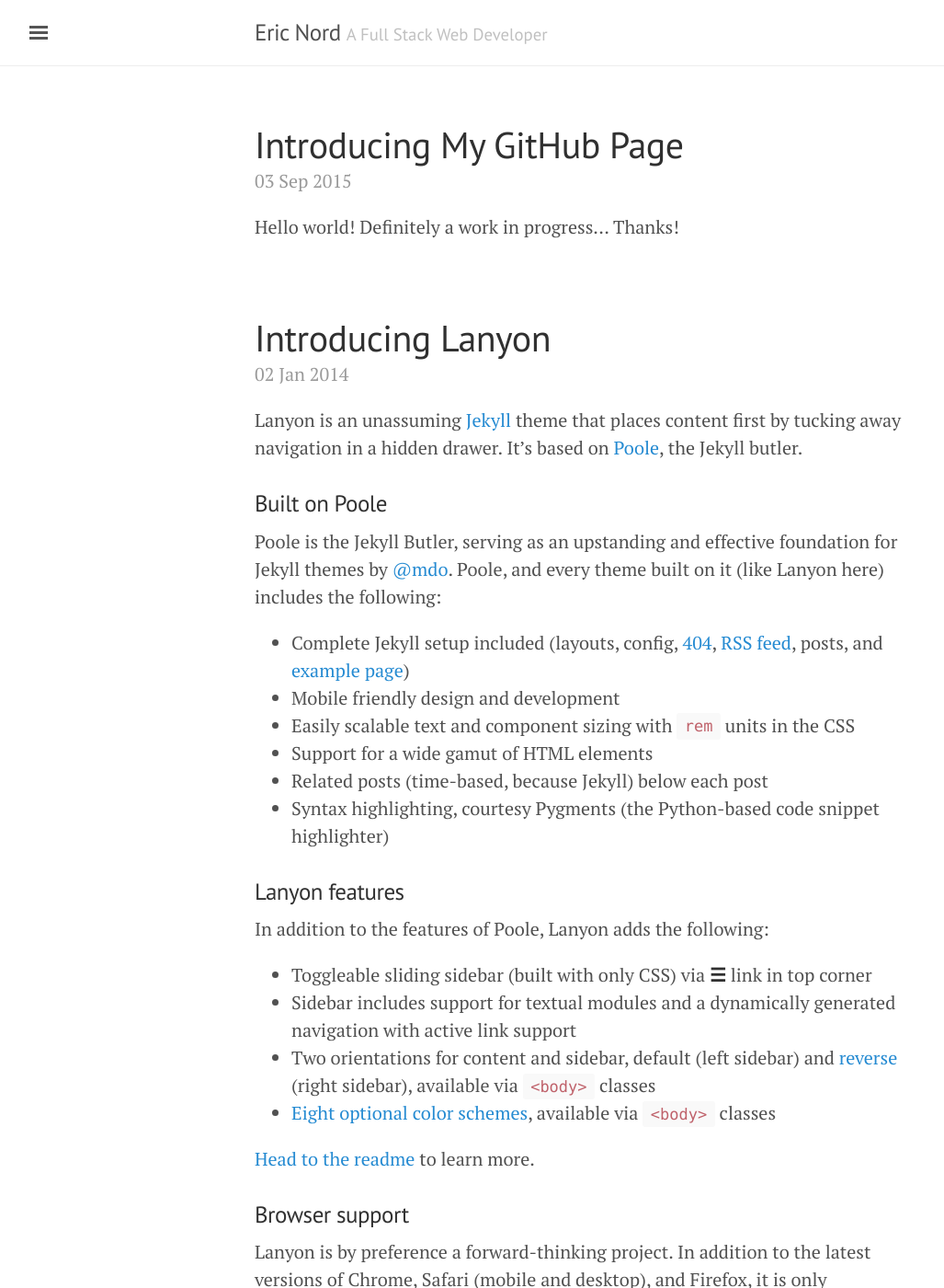
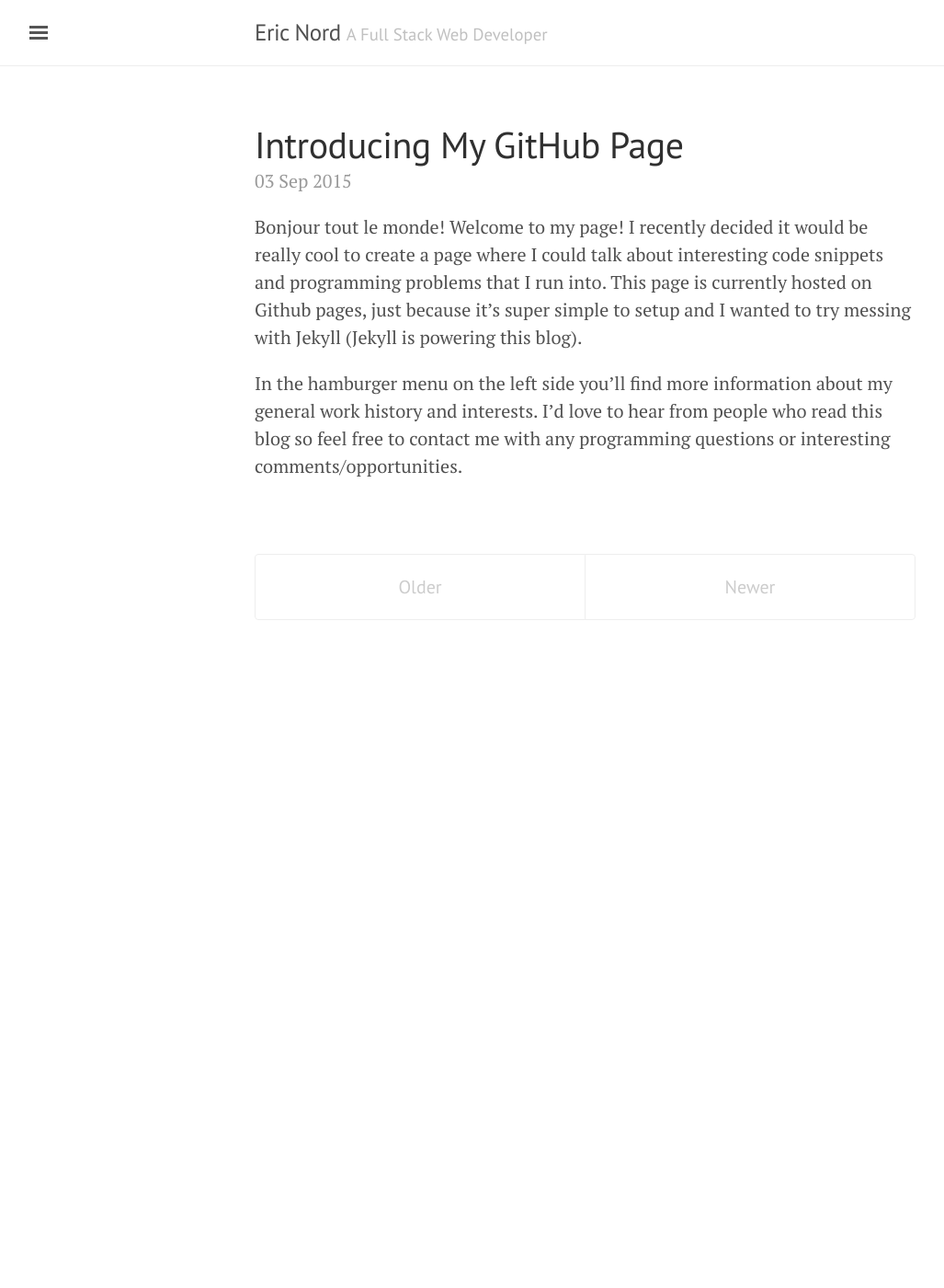
Before and after one commit to ThatEric/thateric.github.io, a Jekyll site: the page built from index.html, in a window 1280 px wide and 1400 px high. Shown: the whole window at 92% size, without its empty margins (3-1030 px from the left). Built offline with Jekyll 4.4.1, drawn with Linux system fonts in a browser that asks for light colours; the list of posts is cut into pages by our own code; some of the changed text lies outside the part shown.

Commit message:
Finished about me, started work history

```diff
--- a/_config.yml
+++ b/_config.yml
@@ -9,6 +9,7 @@
 tagline:             'A Full Stack Web Developer'
 description:         'The personal site of Eric Nord'
 url:                 'http://thateric.github.io/'
+github:             'https://github.com/ThatEric/thateric.github.io'
 baseurl:             ''
 paginate:            5
 
--- a/_includes/sidebar.html
+++ b/_includes/sidebar.html
@@ -24,9 +24,7 @@
         {% endif %}
       {% endif %}
     {% endfor %}
-
-    <a class="sidebar-nav-item" href="{{ site.github.repo }}/archive/v{{ site.version }}.zip">Download</a>
-    <a class="sidebar-nav-item" href="{{ site.github.repo }}">GitHub project</a>
+    <a class="sidebar-nav-item" href="{{ site.github }}">GitHub project</a>
     <span class="sidebar-nav-item">Currently v{{ site.version }}</span>
   </nav>
 
--- a/_posts/2013-12-31-whats-jekyll.md
+++ /dev/null
@@ -1,12 +0,0 @@
----
-layout: post
-title: What's Jekyll?
----
-
-[Jekyll](http://jekyllrb.com) is a static site generator, an open-source tool for creating simple yet powerful websites of all shapes and sizes. From [the project's readme](https://github.com/mojombo/jekyll/blob/master/README.markdown):
-
-  > Jekyll is a simple, blog aware, static site generator. It takes a template directory [...] and spits out a complete, static website suitable for serving with Apache or your favorite web server. This is also the engine behind GitHub Pages, which you can use to host your project’s page or blog right here from GitHub.
-
-It's an immensely useful tool and one we encourage you to use here with Lanyon.
-
-Find out more by [visiting the project on GitHub](https://github.com/mojombo/jekyll).
--- a/_posts/2014-01-01-example-content.md
+++ /dev/null
@@ -1,122 +0,0 @@
----
-layout: post
-title: Example content
----
-
-
-<div class="message">
-  Howdy! This is an example blog post that shows several types of HTML content supported in this theme.
-</div>
-
-Cum sociis natoque penatibus et magnis <a href="#">dis parturient montes</a>, nascetur ridiculus mus. *Aenean eu leo quam.* Pellentesque ornare sem lacinia quam venenatis vestibulum. Sed posuere consectetur est at lobortis. Cras mattis consectetur purus sit amet fermentum.
-
-> Curabitur blandit tempus porttitor. Nullam quis risus eget urna mollis ornare vel eu leo. Nullam id dolor id nibh ultricies vehicula ut id elit.
-
-Etiam porta **sem malesuada magna** mollis euismod. Cras mattis consectetur purus sit amet fermentum. Aenean lacinia bibendum nulla sed consectetur.
-
-## Inline HTML elements
-
-HTML defines a long list of available inline tags, a complete list of which can be found on the [Mozilla Developer Network](https://developer.mozilla.org/en-US/docs/Web/HTML/Element).
-
-- **To bold text**, use `<strong>`.
-- *To italicize text*, use `<em>`.
-- Abbreviations, like <abbr title="HyperText Markup Langage">HTML</abbr> should use `<abbr>`, with an optional `title` attribute for the full phrase.
-- Citations, like <cite>&mdash; Mark otto</cite>, should use `<cite>`.
-- <del>Deleted</del> text should use `<del>` and <ins>inserted</ins> text should use `<ins>`.
-- Superscript <sup>text</sup> uses `<sup>` and subscript <sub>text</sub> uses `<sub>`.
-
-Most of these elements are styled by browsers with few modifications on our part.
-
-## Heading
-
-Vivamus sagittis lacus vel augue rutrum faucibus dolor auctor. Duis mollis, est non commodo luctus, nisi erat porttitor ligula, eget lacinia odio sem nec elit. Morbi leo risus, porta ac consectetur ac, vestibulum at eros.
-
-### Code
-
-Cum sociis natoque penatibus et magnis dis `code element` montes, nascetur ridiculus mus.
-
-{% highlight js %}
-// Example can be run directly in your JavaScript console
-
-// Create a function that takes two arguments and returns the sum of those arguments
-var adder = new Function("a", "b", "return a + b");
-
-// Call the function
-adder(2, 6);
-// > 8
-{% endhighlight %}
-
-Aenean lacinia bibendum nulla sed consectetur. Etiam porta sem malesuada magna mollis euismod. Fusce dapibus, tellus ac cursus commodo, tortor mauris condimentum nibh, ut fermentum massa.
-
-### Lists
-
-Cum sociis natoque penatibus et magnis dis parturient montes, nascetur ridiculus mus. Aenean lacinia bibendum nulla sed consectetur. Etiam porta sem malesuada magna mollis euismod. Fusce dapibus, tellus ac cursus commodo, tortor mauris condimentum nibh, ut fermentum massa justo sit amet risus.
-
-* Praesent commodo cursus magna, vel scelerisque nisl consectetur et.
-* Donec id elit non mi porta gravida at eget metus.
-* Nulla vitae elit libero, a pharetra augue.
-
-Donec ullamcorper nulla non metus auctor fringilla. Nulla vitae elit libero, a pharetra augue.
-
-1. Vestibulum id ligula porta felis euismod semper.
-2. Cum sociis natoque penatibus et magnis dis parturient montes, nascetur ridiculus mus.
-3. Maecenas sed diam eget risus varius blandit sit amet non magna.
-
-Cras mattis consectetur purus sit amet fermentum. Sed posuere consectetur est at lobortis.
-
-<dl>
-  <dt>HyperText Markup Language (HTML)</dt>
-  <dd>The language used to describe and define the content of a Web page</dd>
-
-  <dt>Cascading Style Sheets (CSS)</dt>
-  <dd>Used to describe the appearance of Web content</dd>
-
-  <dt>JavaScript (JS)</dt>
-  <dd>The programming language used to build advanced Web sites and applications</dd>
-</dl>
-
-Integer posuere erat a ante venenatis dapibus posuere velit aliquet. Morbi leo risus, porta ac consectetur ac, vestibulum at eros. Nullam quis risus eget urna mollis ornare vel eu leo.
-
-### Tables
-
-Aenean lacinia bibendum nulla sed consectetur. Lorem ipsum dolor sit amet, consectetur adipiscing elit.
-
-<table>
-  <thead>
-    <tr>
-      <th>Name</th>
-      <th>Upvotes</th>
-      <th>Downvotes</th>
-    </tr>
-  </thead>
-  <tfoot>
-    <tr>
-      <td>Totals</td>
-      <td>21</td>
-      <td>23</td>
-    </tr>
-  </tfoot>
-  <tbody>
-    <tr>
-      <td>Alice</td>
-      <td>10</td>
-      <td>11</td>
-    </tr>
-    <tr>
-      <td>Bob</td>
-      <td>4</td>
-      <td>3</td>
-    </tr>
-    <tr>
-      <td>Charlie</td>
-      <td>7</td>
-      <td>9</td>
-    </tr>
-  </tbody>
-</table>
-
-Nullam id dolor id nibh ultricies vehicula ut id elit. Sed posuere consectetur est at lobortis. Nullam quis risus eget urna mollis ornare vel eu leo.
-
------
-
-Want to see something else added? <a href="https://github.com/poole/poole/issues/new">Open an issue.</a>
--- a/_posts/2014-01-02-introducing-lanyon.md
+++ /dev/null
@@ -1,38 +0,0 @@
----
-layout: post
-title: Introducing Lanyon
----
-
-Lanyon is an unassuming [Jekyll](http://jekyllrb.com) theme that places content first by tucking away navigation in a hidden drawer. It's based on [Poole](http://getpoole.com), the Jekyll butler.
-
-### Built on Poole
-
-Poole is the Jekyll Butler, serving as an upstanding and effective foundation for Jekyll themes by [@mdo](https://twitter.com/mdo). Poole, and every theme built on it (like Lanyon here) includes the following:
-
-* Complete Jekyll setup included (layouts, config, [404](/404), [RSS feed](/atom.xml), posts, and [example page](/about))
-* Mobile friendly design and development
-* Easily scalable text and component sizing with `rem` units in the CSS
-* Support for a wide gamut of HTML elements
-* Related posts (time-based, because Jekyll) below each post
-* Syntax highlighting, courtesy Pygments (the Python-based code snippet highlighter)
-
-### Lanyon features
-
-In addition to the features of Poole, Lanyon adds the following:
-
-* Toggleable sliding sidebar (built with only CSS) via **☰** link in top corner
-* Sidebar includes support for textual modules and a dynamically generated navigation with active link support
-* Two orientations for content and sidebar, default (left sidebar) and [reverse](https://github.com/poole/lanyon#reverse-layout) (right sidebar), available via `<body>` classes
-* [Eight optional color schemes](https://github.com/poole/lanyon#themes), available via `<body>` classes
-
-[Head to the readme](https://github.com/poole/lanyon#readme) to learn more.
-
-### Browser support
-
-Lanyon is by preference a forward-thinking project. In addition to the latest versions of Chrome, Safari (mobile and desktop), and Firefox, it is only compatible with Internet Explorer 9 and above.
-
-### Download
-
-Lanyon is developed on and hosted with GitHub. Head to the <a href="https://github.com/poole/lanyon">GitHub repository</a> for downloads, bug reports, and features requests.
-
-Thanks!
--- a/_posts/2015-09-03-introducing-me.md
+++ b/_posts/2015-09-03-introducing-me.md
@@ -3,5 +3,10 @@
 title: Introducing My GitHub Page
 ---
 
-Hello world! Definitely a work in progress...
-Thanks!
+Bonjour tout le monde! Welcome to my page! I recently decided it would be really cool to create a page where I could
+talk about interesting code snippets and programming problems that I run into. This page is currently hosted on Github
+pages, just because it's super simple to setup and I wanted to try messing with Jekyll (Jekyll is powering this blog).
+
+In the hamburger menu on the left side you'll find more information about my general work history and interests. I'd
+love to hear from people who read this blog so feel free to contact me with any programming questions or interesting
+comments/opportunities.
--- a/about.md
+++ b/about.md
@@ -3,15 +3,32 @@
 title: About
 ---
 
+## Summary
+Hi, I'm a full stack web developer that originally went to school for electrical engineering.
+I originally was focused on working as an engineer, but quickly fell in love with web development after I graduated.
+Right now I am interested in all forms of programming.
 
-I'm a Web Developer that graduated with an MS in Electrical and Computer Engineering from UCSB.
-I originally was focused on working as an Electrical Engineer, but quickly fell in love with web development after I graduated.
-Right now I am interested in all forms of programming, but I focus mostly on web apps and mobile development in my free time.
-My most used languages are C#, TSQL, and JavaScript, but I have also built web apps with a wide variety of languages, frameworks, and databases.
-I love learning new languages and techniques so I'm always switching up my project tools.
-My current pet site is written in JavaScript using Node.js running on AWS storing it's data primarily in DynamoDB.
-My previous pet site was written in Python using Flask running on DigitalOcean and using PostgreSQL.
+I have been called a coding hipster by coworkers because I really love following and implementing current programming
+trends and frameworks. I generally work in the backend in SQL and C#, but I also really enjoy working in the front end,
+particularly using React.js.
 
-## School
+My current pet project is written in JavaScript using Node.js running on AWS storing it's data primarily in DynamoDB.
+My previous personal projects were written in Python using Flask running on DigitalOcean and using PostgreSQL.
 
-Major: Electrical engineering with an emphasis on control systems, signals, and circuit design.
+## Education
+* M.S. Electrical and Computer Engineering from University of California, Santa Barbara 2009
+* B.S. Electrical Engineering from University of California, Irvine 2008
+
+## Backend Technologies
+
+* C#: Microsoft MVC, Microsoft Web Forms, Microsoft Web API
+* JavaScript: Node.js
+* Python: Flask
+
+## Frontend Technologies
+* JavaScript: Angular.js, Ext.js, jQuery, Knockout.js, React.js
+* CSS: Bootstrap
+
+## Databases
+* SQL: Microsoft SQL Server 2008+, MySQL, PostgreSQL
+* NOSQL: Amazon DynamoDB, Microsoft Azure Tables
```
Also changed, not shown: work.md (added, +14 -0 lines).
